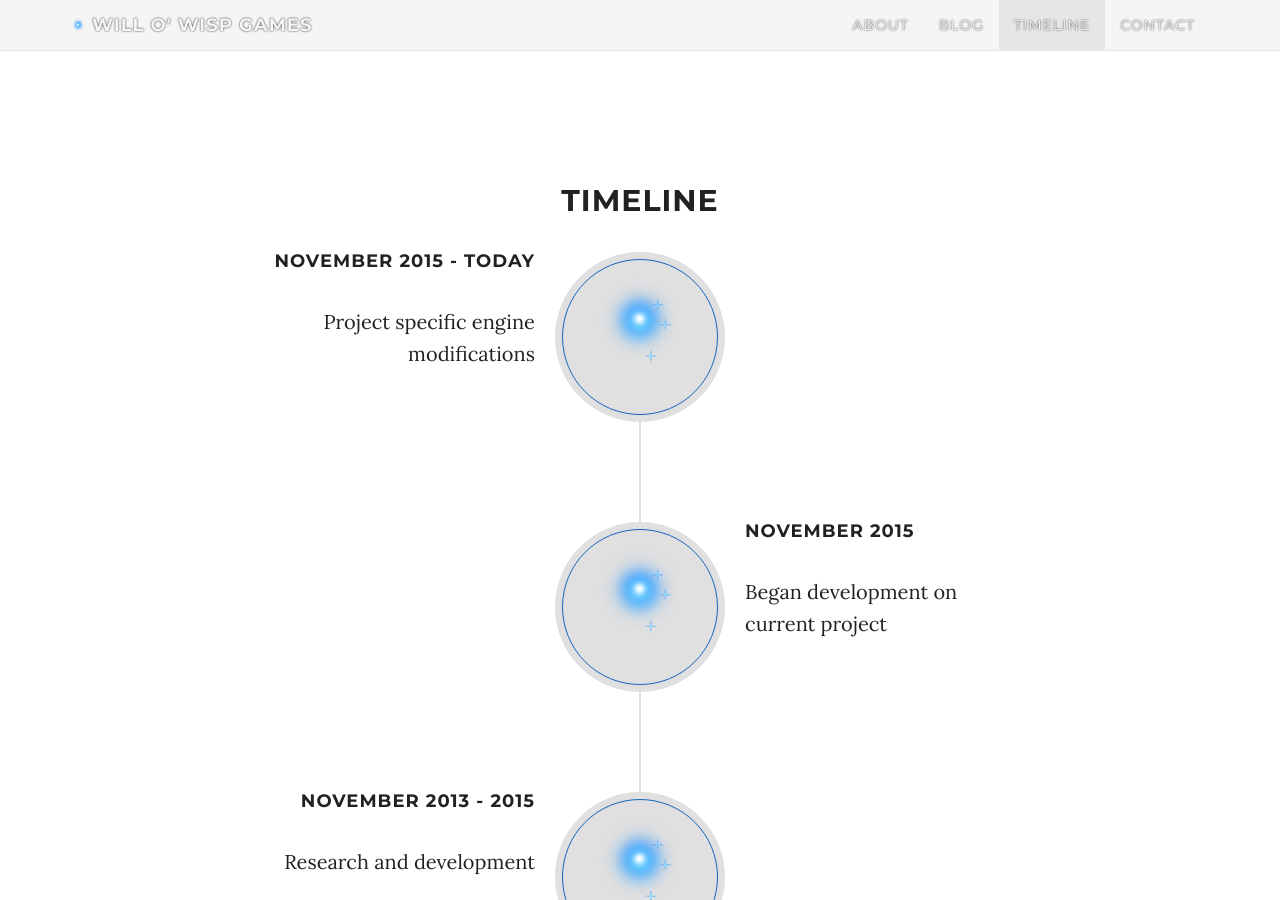
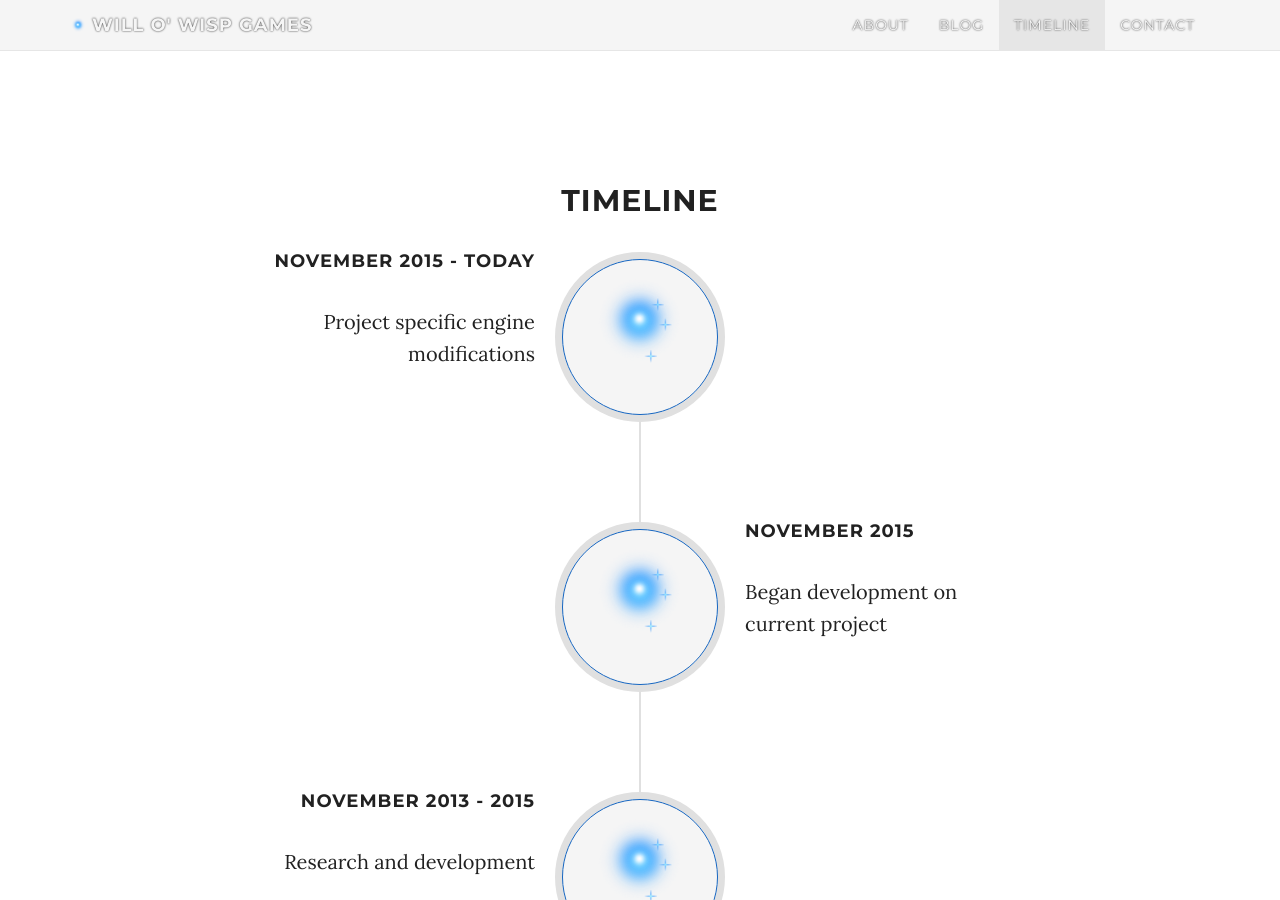
Before and after one commit to WilloWispGames/WilloWispGames.github.io, a Jekyll site: the page built from index.html, in a window 1280 px wide and 900 px high, scrolled down 2364 px. Built offline with Jekyll 4.4.1, drawn with Linux system fonts in a browser that asks for light colours; nearby versions of some CDN libraries; comment, search, counter and statistics services are not loaded.

Commit message:
Update timeline.scss

```diff
--- a/css/timeline.scss
+++ b/css/timeline.scss
@@ -67,7 +67,7 @@
     border-radius: 100%;
     text-align: center;
     color: #212121; //#f1f1f1;
-    background-color: #e0e0e0; //#f1f1f1;
+    background-color: #f5f5f5; //#f1f1f1;
 }
 
 .img-me {
```
